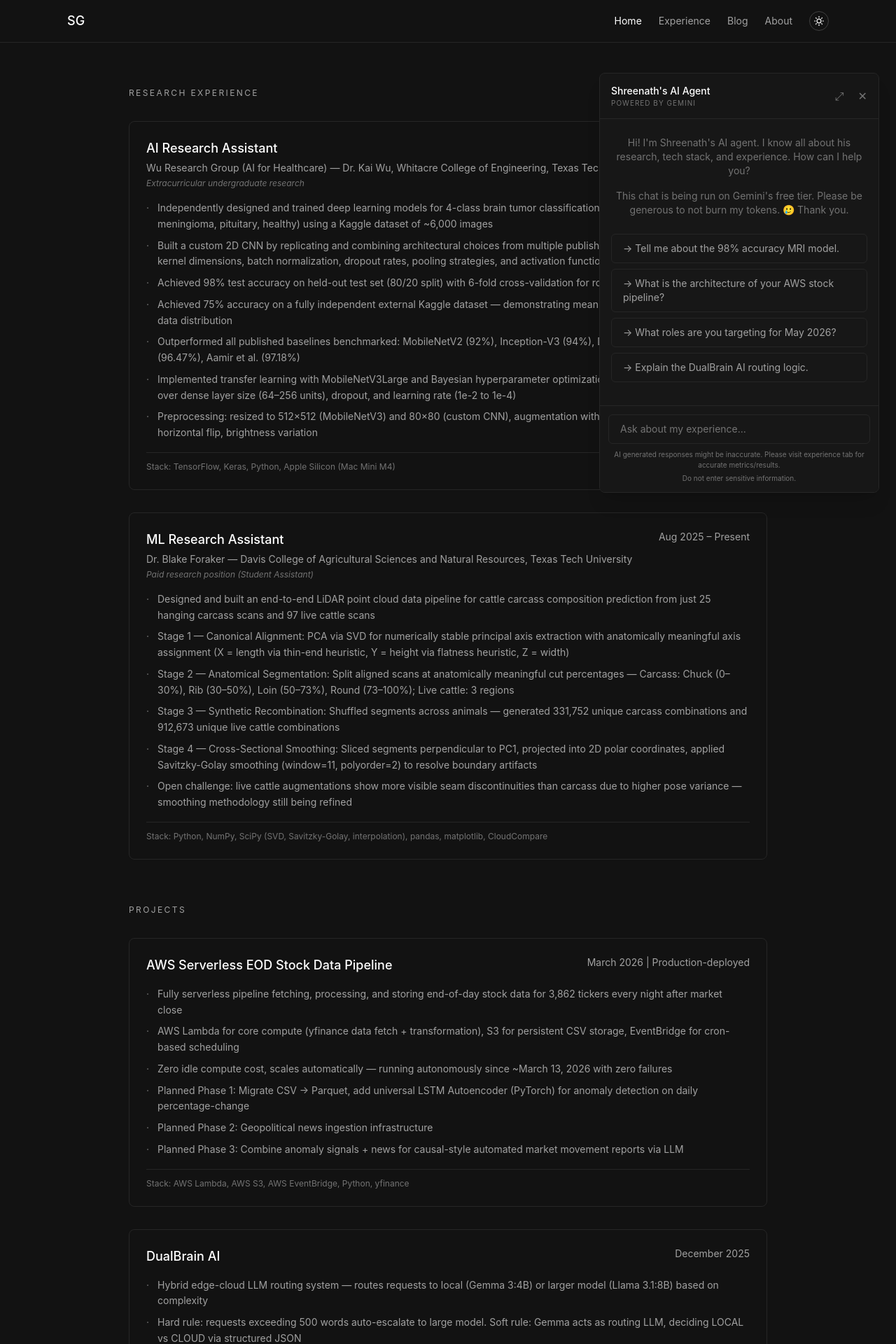
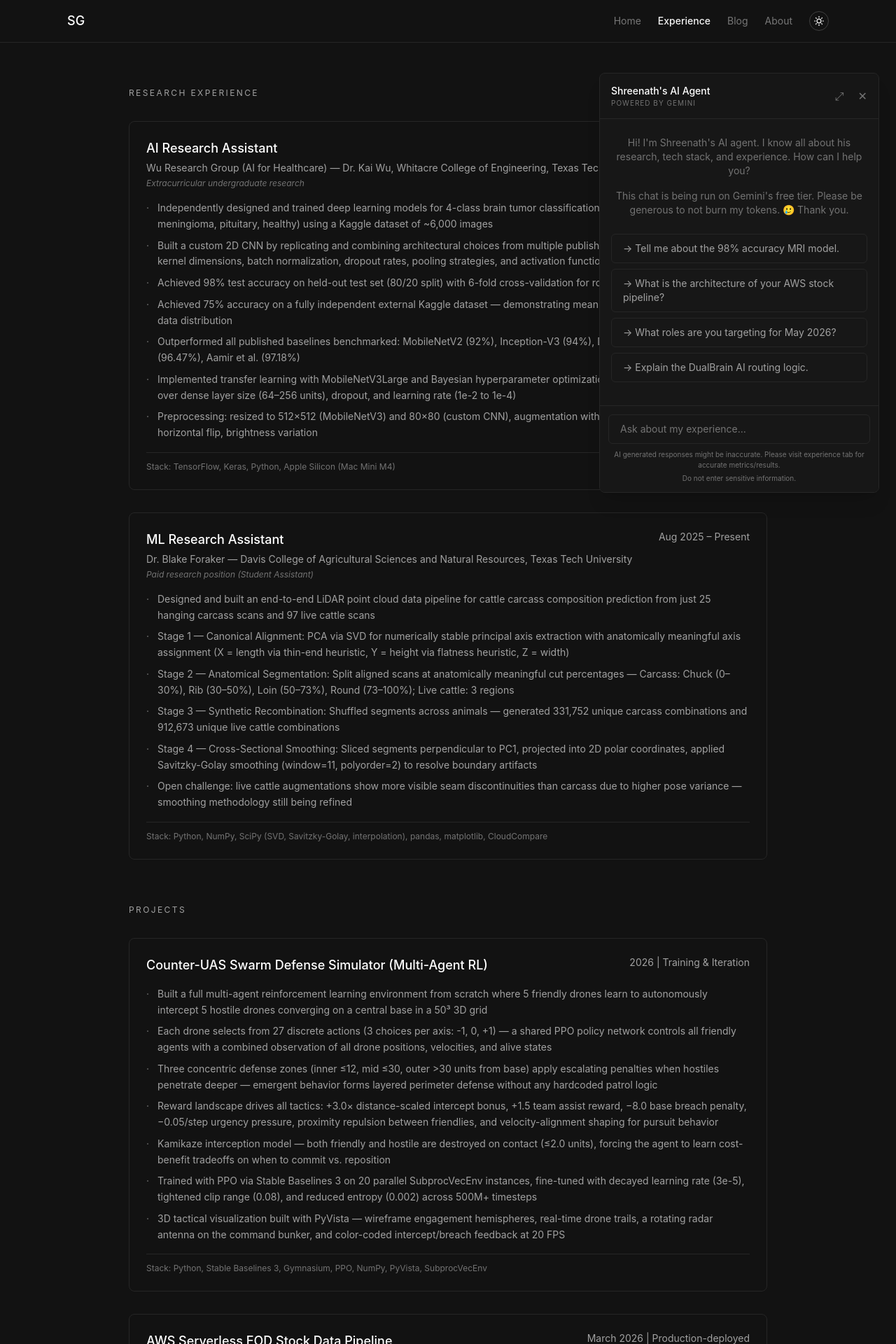
Before and after one commit to shreenath04/portfolio, a Next.js app: page /experience in a window 1280 px wide. Shown: the top 1920 px of the page at 70% size. Built offline with nearby package versions, Linux system fonts and the light colour scheme.

Commit message:
added new project

```diff
--- a/app/about/page.tsx
+++ b/app/about/page.tsx
@@ -37,13 +37,13 @@ export default function AboutPage() {
           >
             <div className="space-y-8 text-lg text-neutral-700 dark:text-neutral-300 leading-relaxed pt-6 border-t border-neutral-200 dark:border-neutral-800">
               <p>
-                Shreenath Jaykumar Gandhi. Some people ask if they said it right. I always tell them if they didn&apos;t. You can call me Shree if you need to, but I&apos;ve never seen a reason to make my name smaller.
+                Shreenath Jaykumar Gandhi. Some people ask if they said it right. I always tell them if they didn&apos;t. You can call me Shree if you need to.
               </p>
               <p>
                 I grew up in Gujarat, India. Came to the US alone at 18 to study Computer Science at Texas Tech. No safety net, no blueprint, just a scholarship and few suitcases. The first year was honestly chaos. No one watching me or telling me to stop. I went all out. And I paid for it.
               </p>
               <p>
-                That summer I fixed what I had broken, came back, and never looked back. Presidential Merit Scholar. 3.5 GPA. Two concurrent research roles. A serverless pipeline running in production every weeknight. A brain tumor classifier outperforming published baselines. I&apos;m not telling you this to impress you, I&apos;m telling you because that gap between who I was freshman year and who I am now is the most honest thing about me. The discipline I have now isn&apos;t a personality trait. It&apos;s something I built, on purpose, from scratch.
+                That summer I fixed what I had broken, came back, and never looked back. Presidential Merit Scholar. 3.5 GPA. Two concurrent research roles. A serverless pipeline running in production every night. A brain tumor classifier outperforming published baselines. I&apos;m not telling you this to impress you, I&apos;m telling you because that gap between who I was freshman year and who I am now is the most honest thing about me. The discipline I have now isn&apos;t a personality trait. It&apos;s something I built, on purpose, from scratch.
               </p>
               <p>
                 I think about the world the way most engineers don&apos;t. I&apos;m deep into geopolitics, not as a hobby but as a philosophy. One Strait of Hormuz closure and gas prices double. Double gas prices and groceries get expensive because of transportation and production costs. Everything is connected. No permanent allies, no permanent adversaries. I applied that lens to how I navigate the world and it&apos;s served me well. It&apos;s also why the systems I want to build sit at the intersection of AI and markets. I don&apos;t just want to write good code. I want the code to mean something at a decision-making level.
--- a/app/components/Navbar.tsx
+++ b/app/components/Navbar.tsx
@@ -1,14 +1,28 @@
 "use client";
 
 import Link from "next/link";
+import { usePathname } from "next/navigation"; // Added this hook
 import { useTheme } from "next-themes";
 import { useEffect, useState } from "react";
 
 export default function Navbar() {
   const { theme, setTheme } = useTheme();
   const [mounted, setMounted] = useState(false);
+  const pathname = usePathname(); // Get the current active path
 
   useEffect(() => setMounted(true), []);
+
+  // Helper to determine if a link is active
+  const isActive = (path: string) => pathname === path;
+
+  // Shared classes for links
+  const navLinkClasses = (path: string) => `
+    text-sm transition-opacity hover:opacity-100
+    ${isActive(path)
+      ? "text-neutral-900 dark:text-neutral-100 font-medium opacity-100"
+      : "text-neutral-500 dark:text-neutral-400 opacity-70"
+    }
+  `;
 
   return (
     <nav className="flex items-center justify-between px-6 md:px-12 lg:px-24 py-4 border-b border-neutral-200 dark:border-neutral-800">
@@ -16,18 +30,19 @@ export default function Navbar() {
         SG
       </Link>
       <div className="flex items-center gap-6">
-        <Link href="/" className="text-sm hover:opacity-70 transition-opacity">
+        <Link href="/" className={navLinkClasses("/")}>
           Home
         </Link>
-        <Link href="/experience" className="text-sm text-neutral-400 hover:opacity-70 transition-opacity">
+        <Link href="/experience" className={navLinkClasses("/experience")}>
           Experience
         </Link>
-        <Link href="/blog" className="text-sm text-neutral-400 hover:opacity-70 transition-opacity">
+        <Link href="/blog" className={navLinkClasses("/blog")}>
           Blog
         </Link>
-        <Link href="/about" className="text-sm text-neutral-400 hover:opacity-70 transition-opacity">
+        <Link href="/about" className={navLinkClasses("/about")}>
           About
         </Link>
+
         {mounted && (
           <button
             onClick={() => setTheme(theme === "dark" ? "light" : "dark")}
--- a/app/experience/page.tsx
+++ b/app/experience/page.tsx
@@ -34,6 +34,20 @@ export default function Experience() {
     ];
 
     const projects = [
+      {
+        title: "Counter-UAS Swarm Defense Simulator (Multi-Agent RL)",
+        period: "2026 | Training & Iteration",
+        bullets: [
+          "Built a full multi-agent reinforcement learning environment from scratch where 5 friendly drones learn to autonomously intercept 5 hostile drones converging on a central base in a 50³ 3D grid",
+          "Each drone selects from 27 discrete actions (3 choices per axis: -1, 0, +1) — a shared PPO policy network controls all friendly agents with a combined observation of all drone positions, velocities, and alive states",
+          "Three concentric defense zones (inner ≤12, mid ≤30, outer >30 units from base) apply escalating penalties when hostiles penetrate deeper — emergent behavior forms layered perimeter defense without any hardcoded patrol logic",
+          "Reward landscape drives all tactics: +3.0× distance-scaled intercept bonus, +1.5 team assist reward, −8.0 base breach penalty, −0.05/step urgency pressure, proximity repulsion between friendlies, and velocity-alignment shaping for pursuit behavior",
+          "Kamikaze interception model — both friendly and hostile are destroyed on contact (≤2.0 units), forcing the agent to learn cost-benefit tradeoffs on when to commit vs. reposition",
+          "Trained with PPO via Stable Baselines 3 on 20 parallel SubprocVecEnv instances, fine-tuned with decayed learning rate (3e-5), tightened clip range (0.08), and reduced entropy (0.002) across 500M+ timesteps",
+          "3D tactical visualization built with PyVista — wireframe engagement hemispheres, real-time drone trails, a rotating radar antenna on the command bunker, and color-coded intercept/breach feedback at 20 FPS",
+        ],
+        stack: "Python, Stable Baselines 3, Gymnasium, PPO, NumPy, PyVista, SubprocVecEnv",
+      },
       {
         title: "AWS Serverless EOD Stock Data Pipeline",
         period: "March 2026 | Production-deployed",
--- a/app/page.tsx
+++ b/app/page.tsx
@@ -46,6 +46,18 @@ export default function Home() {
   ];
 
   const projects = [
+    {
+      title: "Counter-UAS Swarm Defense (MARL)",
+      tech: "PPO · Stable Baselines 3 · Gymnasium · PyVista · NumPy",
+      hook: "5v5 autonomous drone interception — all tactics emerge purely from reward shaping, zero hardcoded behavior",
+      bullets: [
+        "Multi-agent reinforcement learning system where 5 friendly drones learn to intercept 5 hostile drones attacking a central base in a 50³ 3D grid",
+        "Shared PPO policy network with 27 discrete actions per drone (3 axes × 3 directions), trained across 500M+ timesteps on 20 parallel environments",
+        "Three concentric defense zones with escalating penalties drive emergent perimeter defense — no scripted patrol routes or greedy heuristics",
+        "Custom reward engineering: distance-scaled intercept bonuses, kamikaze trade-off modeling, proximity repulsion to prevent dogpiling, and velocity-alignment pursuit shaping",
+        "Real-time 3D tactical visualization with PyVista — engagement spheres, drone trails, rotating radar antenna, and color-coded intercept feedback",
+      ],
+    },
     {
       title: "EOD Stock Pipeline",
       tech: "AWS Lambda · S3 · EventBridge · Python",
```
